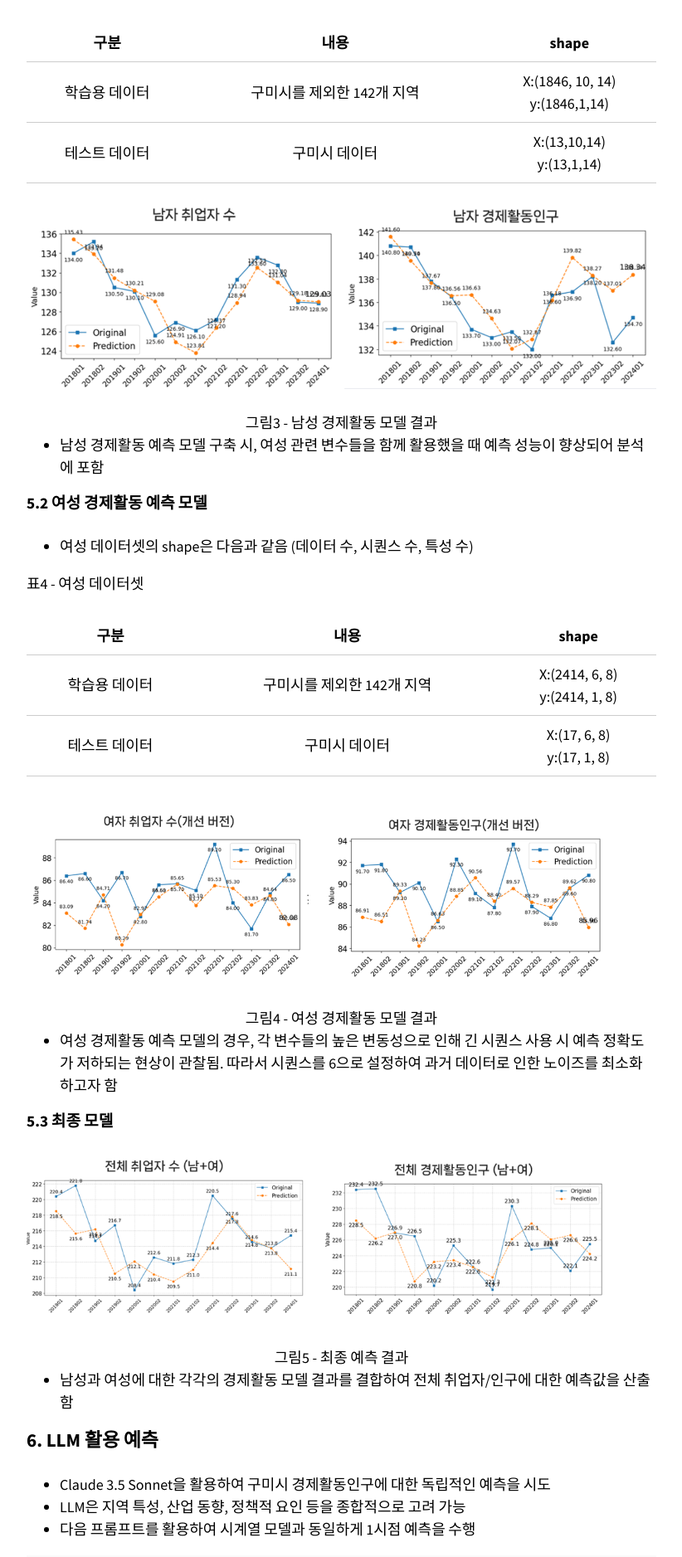
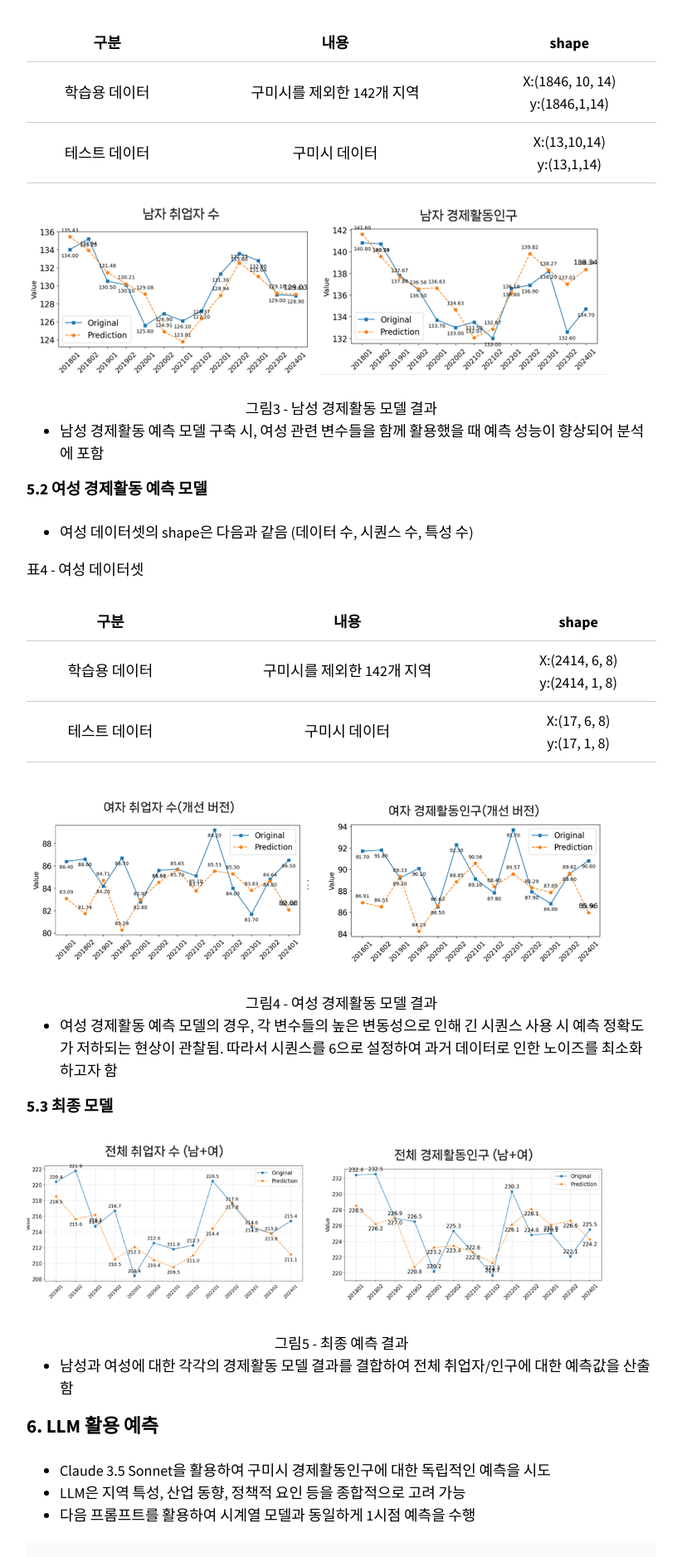
Before and after one commit to aitheimc/aitheimc.github.io, a Jekyll site: the page built from _posts/2024-12-10-gumi-economic-indicator-prediction-model.markdown, in a window 1280 px wide. Shown: the part 2766-4643 px from the top of the page at 83% size, without its empty margins (343-1165 px from the left). Built offline with Jekyll 4.4.1, drawn with Linux system fonts in a browser that asks for light colours; nearby versions of some CDN libraries.

Commit message:
241230_fix2

```diff
--- a/_posts/2024-12-10-gumi-economic-indicator-prediction-model.markdown
+++ b/_posts/2024-12-10-gumi-economic-indicator-prediction-model.markdown
@@ -87,7 +87,7 @@ tags:
 |학습용 데이터|구미시를 제외한 142개 지역|X:(1846, 10, 14)<br>y:(1846,1,14)|
 |테스트 데이터|구미시 데이터|X:(13,10,14)<br>y:(13,1,14)|
 
-<img src="../images/bjy/first_prediction.png" width="800" height="400" alt="남성 경제활동 모델 결과">
+<img src="../images/bjy/first_prediction.png" width="700" height="200" alt="남성 경제활동 모델 결과">
 
 <center>그림3 - 남성 경제활동 모델 결과</center>
 
```
